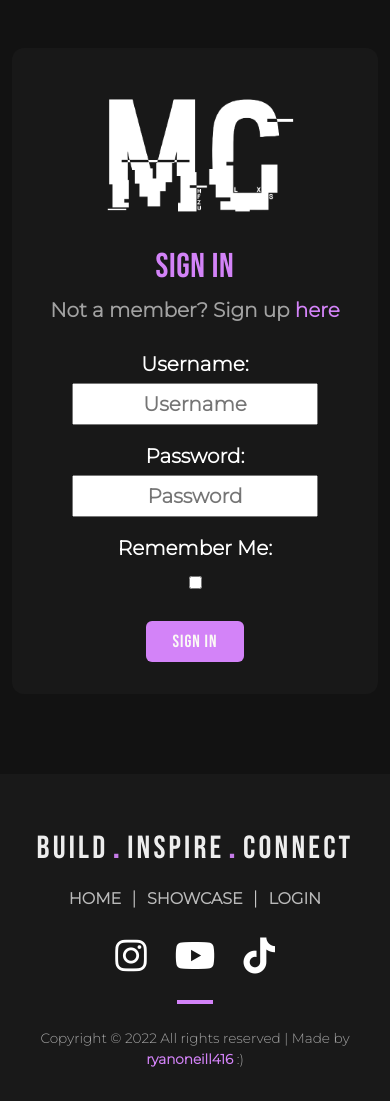
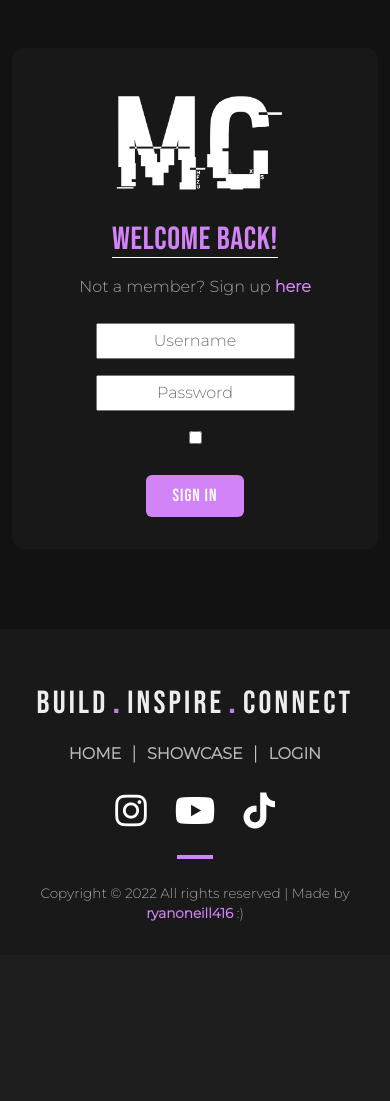
Before and after one commit to ryanoneill416/mod_cartel, a Django app: page /accounts/login/ in a window 390 px wide. Shown: the part 96-1197 px from the top of the page. After the commit the page ends 1017 px from the top, so only its background shows below. Run offline with Django 3.2, Linux system fonts and the light colour scheme; some libraries are stand-ins or nearby versions.

Commit message:
Implement sufficient media queries for all allauth pages

```diff
--- a/static/css/style.css
+++ b/static/css/style.css
@@ -46,10 +46,11 @@
     font-weight: 900;
     color: #d383f8;
     text-decoration: none;
+    transition: color .2s ease-in-out;
 }
 
 a:hover {
-    color: #d383f8c1;
+    color: #ffff;
 }
 
 .darkg-bg {
@@ -209,21 +210,21 @@
     text-align: center;
     padding-top: .25rem;
     padding-bottom: .25rem;
-    font-weight: bold;
 }
 
 .user-page h3 {
     color: #d383f8;
+    text-decoration: underline .075rem solid #ffff;
+    text-underline-offset: .5rem;
+    margin-bottom: 1rem;
 }
 
 .user-page label {
-    display: block;
-    margin-bottom: .25rem;
+    display: none;
 }
 
 .user-page p {
-    font-weight: bold;
-    font-size: 1.25rem;
+    font-size: 1.15rem;
 }
 
 .user-page img {
@@ -249,13 +250,11 @@
     background-color: #d383f8c1;
 }
 
-.signup label {
-    display: none;
-}
-
 .signup input {
     padding: .25rem 3rem;
     margin-bottom: .5rem;
+    width: 66%;
+    max-width: 350px;
 }
 
 
@@ -564,6 +563,10 @@
     .card {
         max-width: none;
     }
+
+    .user-page .btn-user {
+        font-size: 1.25rem;
+    }
 }
 
 @media (max-width: 1000px) {
@@ -698,6 +701,23 @@
         font-size: .825rem;
         height: 50px;
     }
+
+    .user-page .btn-user {
+        font-size: 1.1rem;
+    }
+
+    .user-page img {
+        width: 200px;
+        height: 125px;
+    }
+
+    .user-page h3 {
+        font-size: 2rem;
+    }
+
+    .user-page p {
+        font-size: 1rem;
+    }
 }
 
 @media (max-width: 480px) {
--- a/templates/account/login.html
+++ b/templates/account/login.html
@@ -12,7 +12,7 @@
       <div class="col-md-7 mx-auto px-auto">
         <form class="user-border pt-3 pb-4" method="POST" action="{% url 'account_login' %}">
           <img class="my-3" src="{% static 'images/mc-logo-w-removebg-preview.png' %}" alt="Mod Cartel 'MC' Logo" width="150px" height="150px">
-          <h3>{% trans "Sign In" %}</h3>
+          <h3>{% trans "Welcome Back!" %}</h3>
           <p class="mb-4 muted-text">{% blocktrans %}Not a member? Sign up <a href="{{ signup_url }}">here</a>{% endblocktrans %}</p>
           {% csrf_token %}
           {{ form.as_p }}
--- a/templates/account/logout.html
+++ b/templates/account/logout.html
@@ -18,7 +18,7 @@
           {% if redirect_field_value %}
           <input type="hidden" name="{{ redirect_field_name }}" value="{{ redirect_field_value }}" />
           {% endif %}
-          <button class="btn btn-lg btn-user" type="submit">{% trans "Sign Out" %}</button>
+          <button class="btn btn-user" type="submit">{% trans "Sign Out" %}</button>
         </form>
       </div>
     </div>
--- a/templates/account/signup.html
+++ b/templates/account/signup.html
@@ -17,7 +17,7 @@
           {% if redirect_field_value %}
           <input type="hidden" name="{{ redirect_field_name }}" value="{{ redirect_field_value }}" />
           {% endif %}
-          <button class="btn btn-lg btn-user" type="submit">{% trans "Register" %}</button>
+          <button class="btn btn-user" type="submit">{% trans "Register" %}</button>
         </form>
       </div>
     </div>
--- a/templates/my_garage.html
+++ b/templates/my_garage.html
@@ -19,7 +19,7 @@
 </div>
 
 <!-- Featured Description w/ Call-to-Action -->
-<section class="py-5 text-center container">
+<section class="pt-5 text-center container">
     <div class="row pb-lg-5">
         <div class="col-lg-6 col-md-8 mx-auto">
             <p class="lead muted-text mb-4">
--- a/templates/pagination.html
+++ b/templates/pagination.html
@@ -1,6 +1,6 @@
 <!-- Page pagination template to be used when required -->
     <nav aria-label="web-page pagination">
-        <ul class="pagination justify-content-center pb-4">
+        <ul class="pagination justify-content-center pb-5">
             {% if page_obj.has_previous %}
             <li><a href="?page={{ page_obj.previous_page_number }}" class="page-link btn-user btn">&laquo; PREV </a></li>
             {% endif %}
--- a/templates/trending_builds.html
+++ b/templates/trending_builds.html
@@ -46,7 +46,7 @@
 </section>
 
 <!-- Card containing build identifiers and showcase image to allow member viewing -->
-<div class="py-5">
+<div class="py-5 mb-5">
     <div class="container px-3 showcase-container">
         <div class="row row-cols-1 row-cols-xl-2 g-5 align-items-stretch">
             {% for build in build_list %}
```
